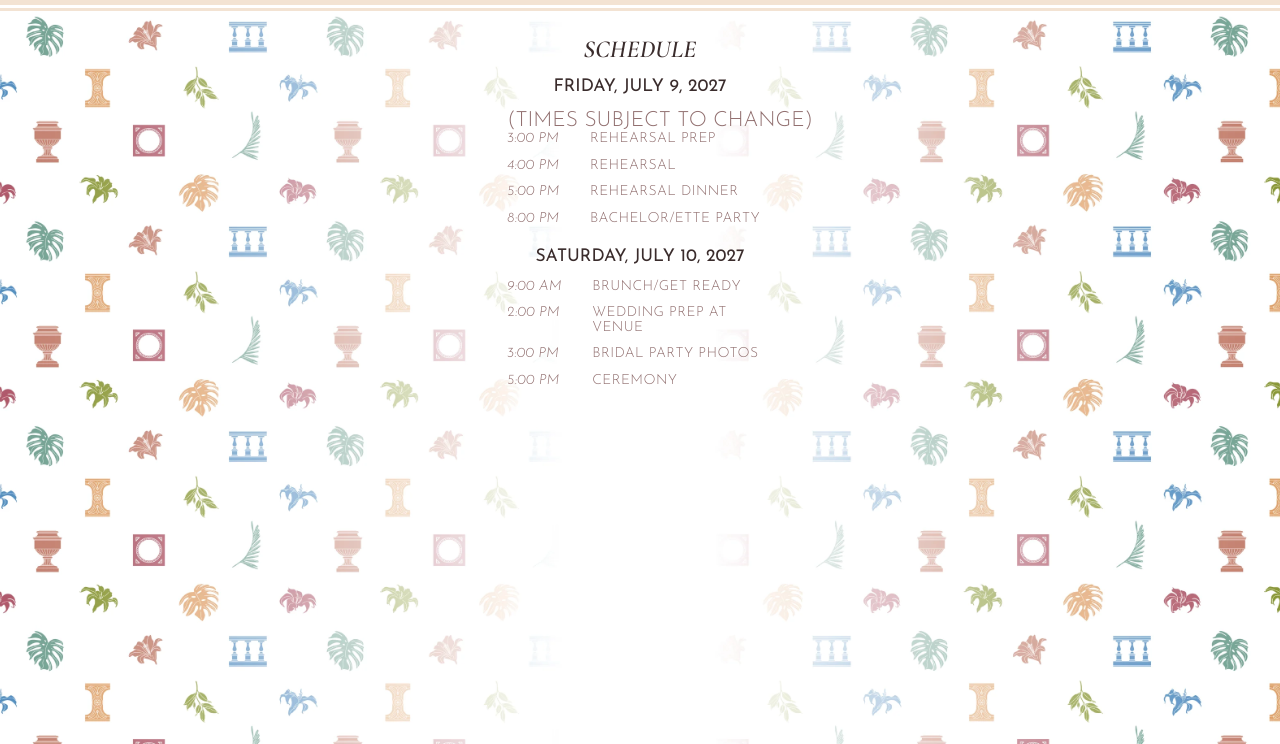
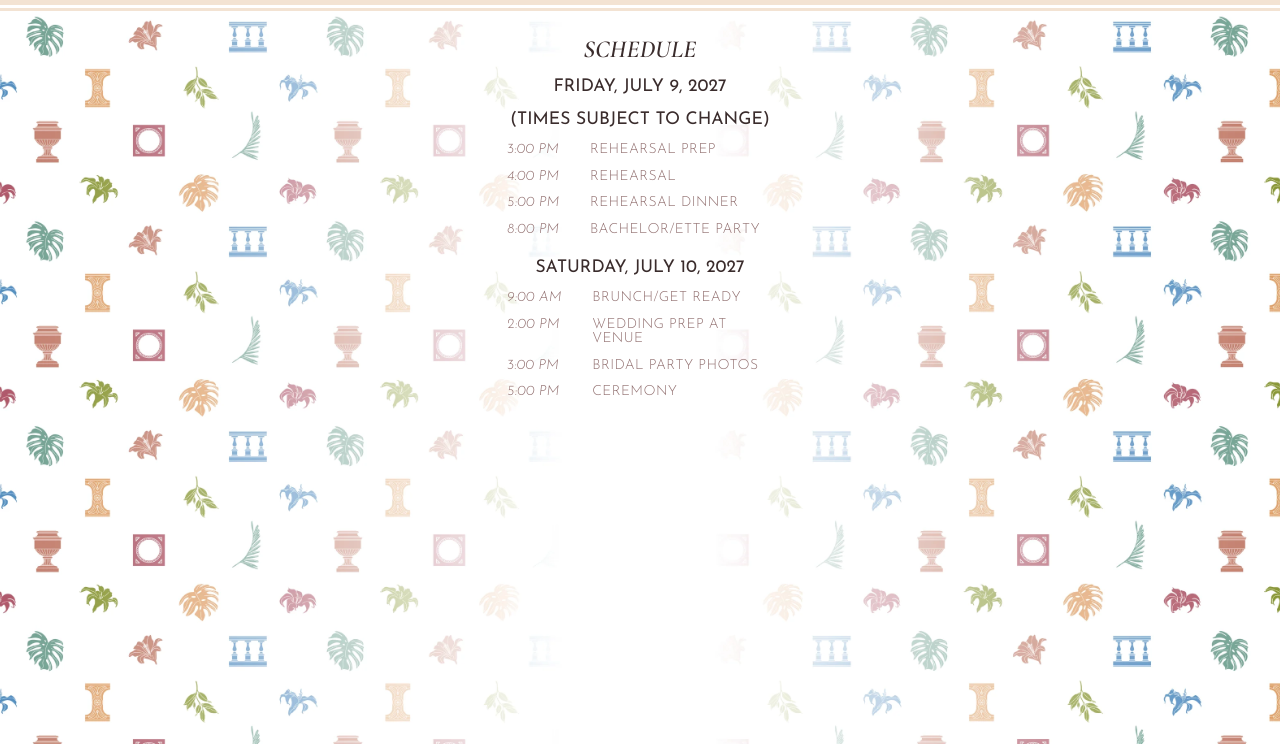
Before and after one commit to linlaucks/linlaucks.github.io, a plain HTML site: page bridal-party/schedule/index.html in a window 1280 px wide. Shown: the part 56-800 px from the top of the page. Drawn offline with Linux system fonts and the light colour scheme.

Commit message:
Change schedule heading class from 'schedule' to 'sub'

```diff
--- a/bridal-party/schedule/index.html
+++ b/bridal-party/schedule/index.html
@@ -27,7 +27,7 @@
   <main class="content" id="main">
     <h1 class="title">SCHEDULE</h1>
     <h2 class="sub">FRIDAY, JULY 9, 2027</h2>
-    <h2 class="schedule">(TIMES SUBJECT TO CHANGE)</h2>
+    <h2 class="sub">(TIMES SUBJECT TO CHANGE)</h2>
     <dl class="schedule"><dt>3:00 PM</dt><dd>Rehearsal Prep</dd><dt>4:00 PM</dt><dd>Rehearsal</dd><dt>5:00 PM</dt><dd>Rehearsal Dinner</dd><dt>8:00 PM</dt><dd>Bachelor/ette Party</dd></dl>
     <h2 class="sub">SATURDAY, JULY 10, 2027</h2>
     <dl class="schedule"><dt>9:00 AM</dt><dd>Brunch/Get Ready</dd><dt>2:00 PM</dt><dd>Wedding Prep at Venue</dd><dt>3:00 PM</dt><dd>Bridal Party Photos</dd><dt>5:00 PM</dt><dd>Ceremony</dd></dl>
```
